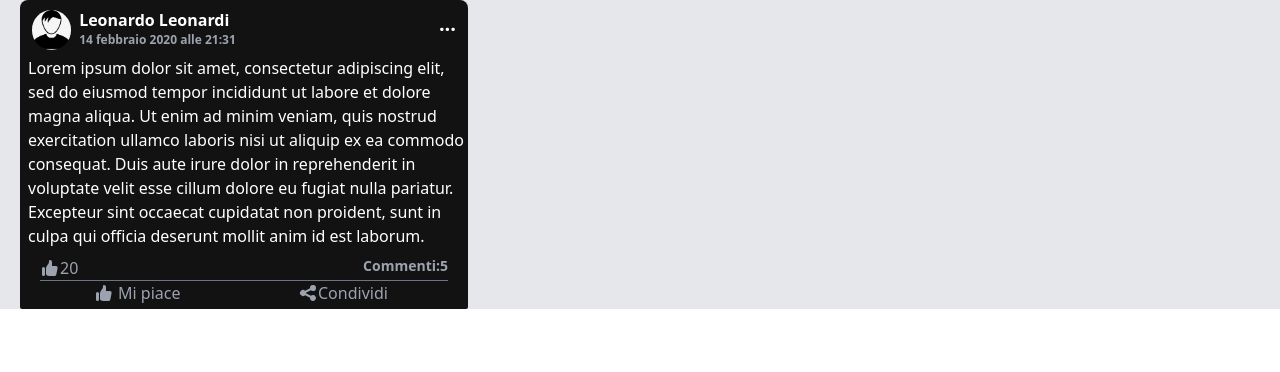
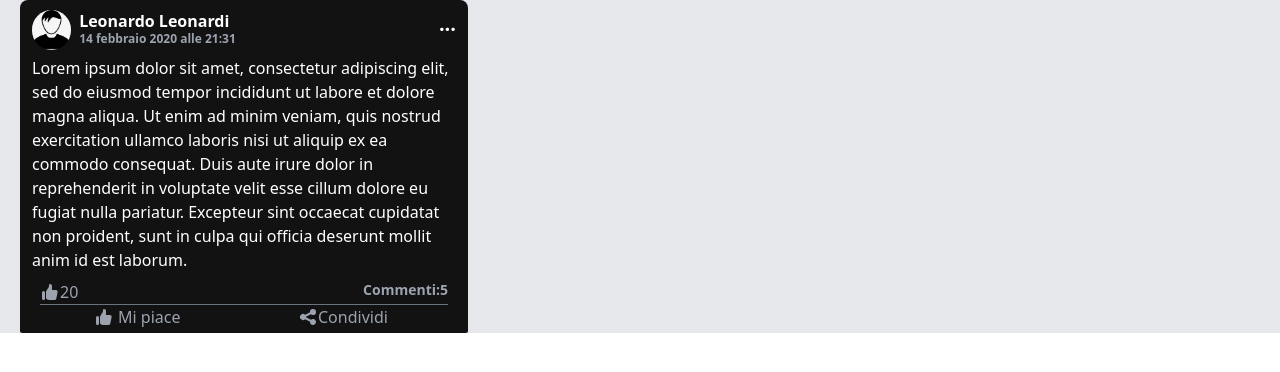
Before and after one commit to LeonardoLeonardi/keixbook, a React (Create React App) app: page / in a window 1280 px wide. Shown: the top 372 px of the page. Built offline with nearby package versions, Linux system fonts and the light colour scheme.

Commit message:
Fix margin

```diff
--- a/src/PostBody.js
+++ b/src/PostBody.js
@@ -3,7 +3,7 @@ import "./App.css";
 function PostBody(props) {
   return (
     <div className="bg-white  max-w-md  ml-5 dark:bg-darkM-1 ">
-      <div className="ml-2 mr-1">
+      <div className="ml-3 mr-1">
         <p className="text-gray-900 text-base dark:text-white overflow-auto">
           {props.testo}
         </p>
--- a/src/Postheader.js
+++ b/src/Postheader.js
@@ -9,10 +9,10 @@ function Postheader(props) {
           <img className="rounded-full max-h-10 " src={User} alt="" />
         </div>
         <div className="ml-2 ">
-          <p className="text-gray-900 font-bold text-base dark:text-white">
+          <p className="text-gray-900 font-semibold text-base dark:text-white -mb-0.5">
             Leonardo Leonardi
           </p>
-          <p className="font-bold text-xs text-gray-400">
+          <p className="font-semibold text-xs text-gray-400">
             14 febbraio 2020 alle 21:31
           </p>
         </div>
```
